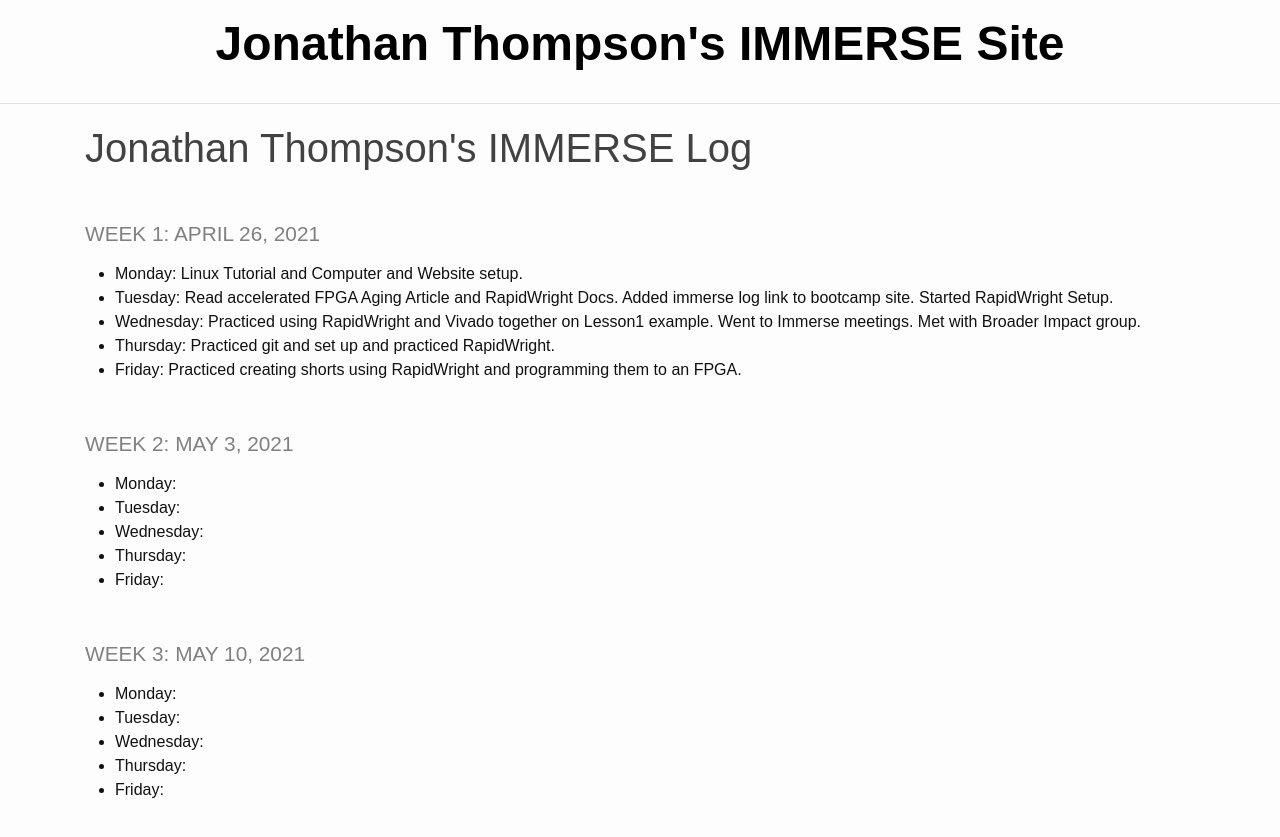
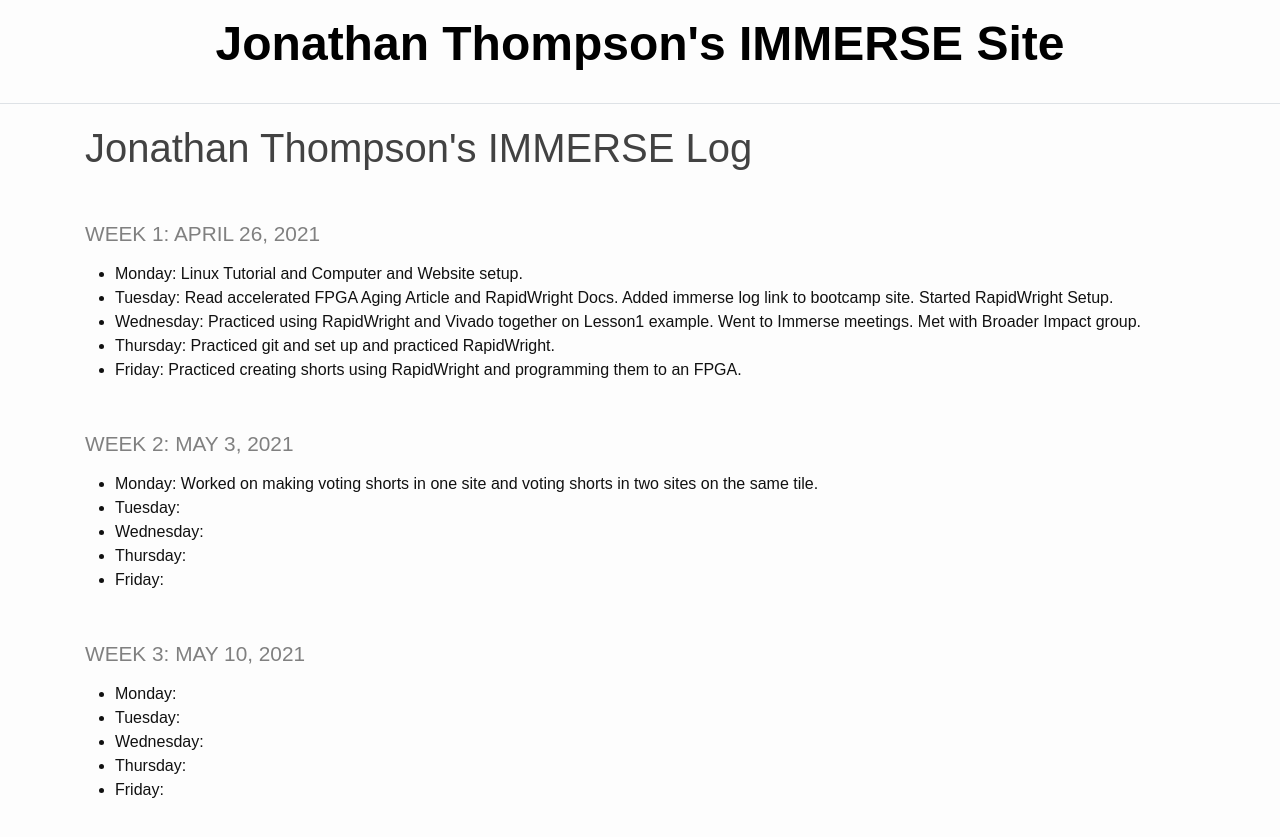
Before and after one commit to jonath48/jonath48.github.io, a Jekyll site: the page built from _pages/log.md, in a window 1280 px wide. Shown: the top 837 px of the page. Built offline with Jekyll 4.4.1, drawn with Linux system fonts in a browser that asks for light colours.

Commit message:
Added log for 5/3/21

```diff
--- a/_pages/log.md
+++ b/_pages/log.md
@@ -13,7 +13,7 @@ title: Jonathan Thompson's IMMERSE Log
 
 ### Week 2: May 3, 2021
 
-* **Monday**:
+* **Monday**: Worked on making voting shorts in one site and voting shorts in two sites on the same tile.
 * **Tuesday**:
 * **Wednesday**:
 * **Thursday**:
```
